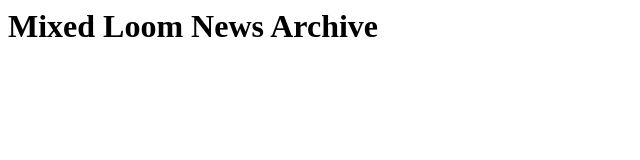
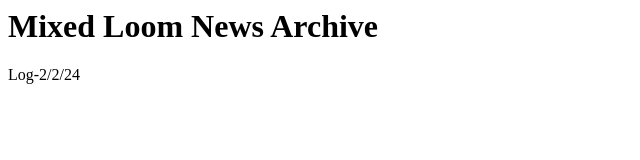
Before and after one commit to MuchAirSites/MLNewsArchive, a plain HTML site: page index.html in a window 1280 px wide. Shown: the full height of the page, 0-640 px from the left. Drawn offline with Linux system fonts and the light colour scheme.

Commit message:
Update index.html

```diff
--- a/index.html
+++ b/index.html
@@ -1 +1,2 @@
 <h1>Mixed Loom News Archive</h1>
+<body>Log-2/2/24</body>
```
